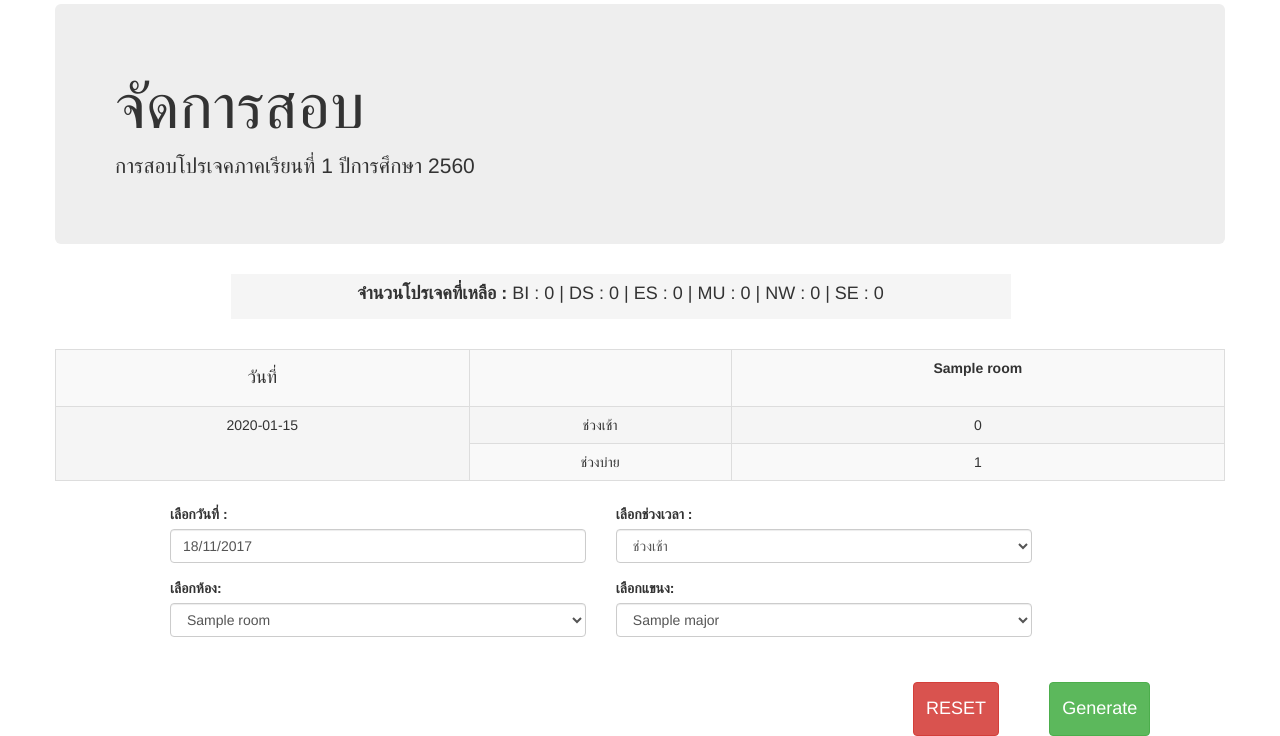
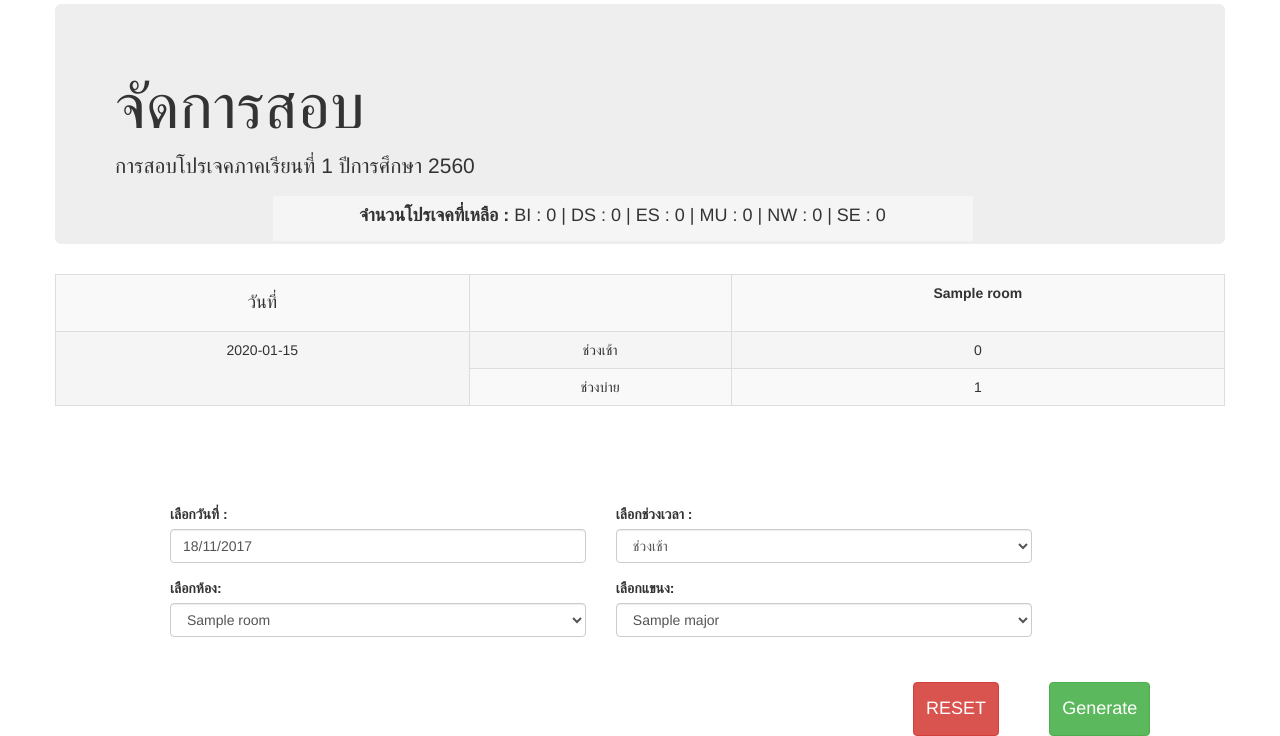
Before and after one commit to jirateep-dev/Project_exam_management_system, a Django app: page /manage/ in a window 1280 px wide. Shown: the part 193-929 px from the top of the page. Run offline with Django 3.2, Linux system fonts and the light colour scheme; a user stored in the database is signed in; tables that the repository leaves empty hold one stand-in row (values such as "Sample post"); some libraries are stand-ins or nearby versions.

Commit message:
renovate UI

```diff
--- a/analysis_data/templates/manage.html
+++ b/analysis_data/templates/manage.html
@@ -5,8 +5,7 @@
         <div class="jumbotron">
             <h1>จัดการสอบ</h1>
             <p>การสอบโปรเจคภาคเรียนที่ 1 ปีการศึกษา 2560</p>
-        </div>
-        <div class='col-md-8' style="margin-left: 15%;background-color: #F5F5F5;text-align: center;margin-top: 0">
+            <div class='col-sm-8' style="margin-left: 15%;background-color: #F5F5F5;text-align: center;">
                 <h4>
                     <label for="sel1">จำนวนโปรเจคที่เหลือ :</label>
                     {% for pc in proj_count %}
@@ -19,7 +18,9 @@
                     {% endfor %}
                 </h4>
             </div>
-        <table class='table table-bordered table-striped col-md-8' style="margin-top: 30px;background-color: #F5F5F5;text-align: center">
+        </div>
+
+        <table class='table table-bordered table-striped table-hover col-md-8' style="background-color: #F5F5F5;text-align: center">
             <tr>
                 <th style="text-align: center"><h4>วันที่</h4></th>
                 <th> </th>
```
Lines whose indentation alone changed are shown as unchanged.
